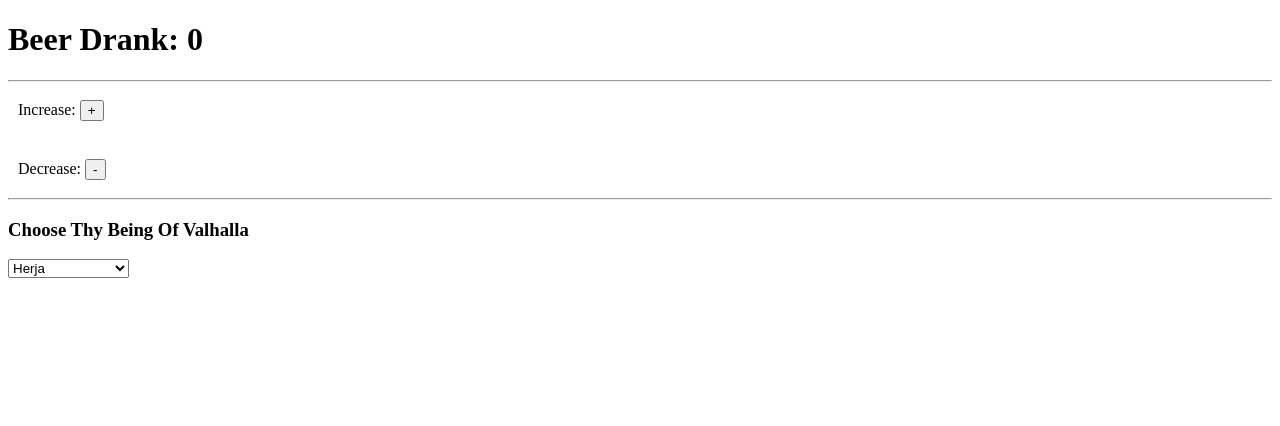
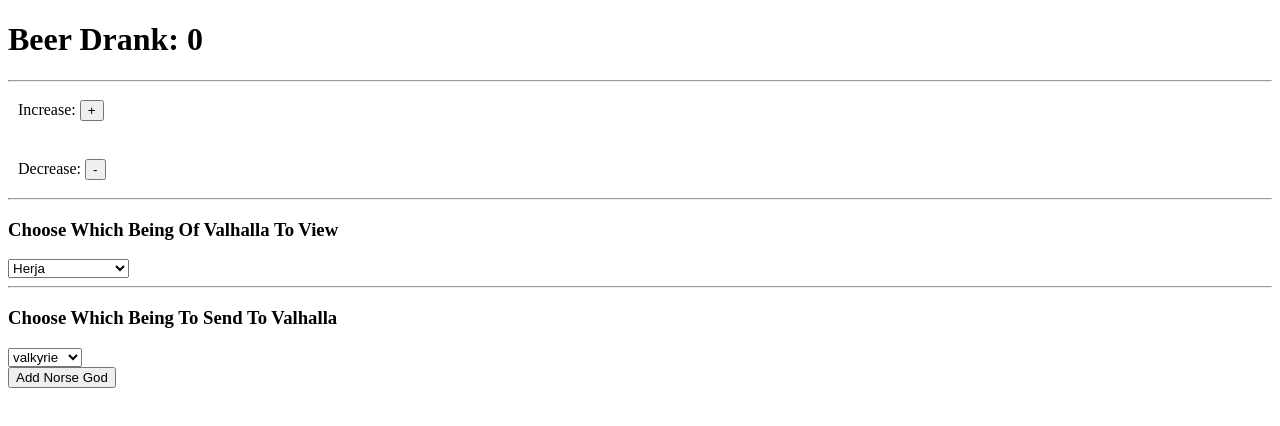
Before and after one commit to xXValhallaCoderXx/01-Medium-Blog-React-Redux-Typescript-Tutorial, a React app: page / in a window 1280 px wide. Shown: the top 426 px of the page. Built offline with nearby package versions, Linux system fonts and the light colour scheme.

Commit message:
Working on it

```diff
--- a/src/components/CreateGodView.tsx
+++ b/src/components/CreateGodView.tsx
@@ -1,22 +1,30 @@
 import React from "react";
 import { NorseGods } from '../models';
+import { GodInfoContainerState } from '../containers/CreateGodContainer';
 
 interface GodInfoViewProps {
     handleOnDropDownChange: (e: string) => void;
-    godsList: NorseGods[];
 }
 
-type ComponentProps = GodInfoViewProps
+type ComponentProps = GodInfoViewProps & GodInfoContainerState
 
 const CreateGodView = (props: ComponentProps): JSX.Element => {
+    console.log('THE PROPZ', props)
     return (
         <div>
-            <h3>Choose Thy Being Of Valhalla</h3>
+            <hr />
+            <h3>Choose Which Being To Send To Valhalla</h3>
             <select onChange={(e) => props.handleOnDropDownChange(e.target.value)}>
             {props.godsList.map((key) => {
-                return <option key={key.id}>{(key.entity)}</option>
+                console.log('WHAT', key)
+                return <option key={key}>{(key)}</option>
             })}
             </select>
+            <form onSubmit={() => console.log('SUBMIT')}>
+
+
+            <button type="submit">Add Norse God</button>
+          </form>
         </div>
     )
 };
--- a/src/components/SelectGodView.tsx
+++ b/src/components/SelectGodView.tsx
@@ -13,7 +13,7 @@ type ComponentProps = GodInfoViewProps
 const SelectGodView = (props: ComponentProps): JSX.Element => {
     return (
         <div>
-            <h3>Choose Thy Being Of Valhalla</h3>
+            <h3>Choose Which Being Of Valhalla To View</h3>
             <select onChange={(e) => props.handleOnDropDownChange(e.target.value)}>
             {props.godsList.map((key) => {
                 return <option key={key.id}>{(key.name)}</option>
--- a/src/containers/CreateGodContainer.tsx
+++ b/src/containers/CreateGodContainer.tsx
@@ -7,8 +7,8 @@ export type ValhallaBeing = Valkyrie | Aesir | Einherjar;
 
 
 export interface GodInfoContainerState {
-    selectedGod: object;
-    godsList: NorseGods[];
+    godsList: ['valkyrie', 'einjerhar', 'aesir'];
+    godType: ValhallaBeing | any;
 }
 
 
@@ -16,8 +16,8 @@ class GodInfoContainer extends React.Component<{}, GodInfoContainerState> {
     constructor() {
         super();
         this.state = {
-            selectedGod: {},
-            godsList: listOfNorseGods
+            godsList: ['valkyrie', 'einjerhar', 'aesir'],
+            godType: {} as ValhallaBeing
         }
     }
     render(): JSX.Element {
@@ -26,28 +26,23 @@ class GodInfoContainer extends React.Component<{}, GodInfoContainerState> {
             handleOnDropDownChange={(e: string) => this.handleOnDropDownChange(e)} />;;
     }
 
+
     handleOnDropDownChange(e: string) {
-        const value: any = this.state.godsList.filter(item => {
-            return item.entity == e
-        })
-
-        this.setState({ selectedGod: value[0] });
-        this.selectedBeing(value[0]);
-    }
-
-    selectedBeing(norseGod: ValhallaBeing) {
-        switch (norseGod.entity) {
+        console.log('SELECTED: ', e)
+        switch (e) {
             case 'valkyrie':
-                console.log('YOU HAVE SELECTED THE VALKYRIE', norseGod)
+                this.setState({ godType: {} as Valkyrie})
+                console.log('YOU HAVE SELECTED THE VALKYRIE')
                 break;
             case 'aesir':
-                console.log('YOU HAVE SELECTED THE AESIR', norseGod)
+                console.log('YOU HAVE SELECTED THE AESIR')
                 break;
             case 'einherjar':
-                console.log('YOU HAVE SELECTED THE EINHERJAR', norseGod)
+                console.log('YOU HAVE SELECTED THE EINHERJAR')
                 break;
         }
     }
+
 };
 
 export default GodInfoContainer;
--- a/src/index.tsx
+++ b/src/index.tsx
@@ -2,11 +2,13 @@ import React from 'react'
 import ReactDOM from 'react-dom'
 import CounterContainer from './containers/CounterContainer';
 import SelectedGodContainer from './containers/SelectGodContainer';
+import CreateGodContainer from './containers/CreateGodContainer';
 import './assets/styles/main.css';
 
 ReactDOM.render(
   <div>
     <CounterContainer />
     <SelectedGodContainer />
+    <CreateGodContainer />
   </div>, document.getElementById("render-app")
 );
```
